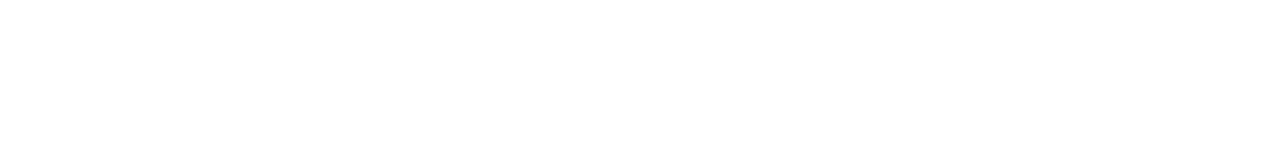
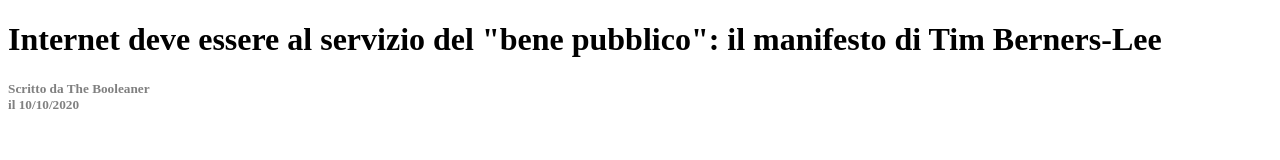
Before and after one commit to mas0110/html-css-booleaner, a plain HTML site: page index.html in a window 1280 px wide. Drawn offline with Linux system fonts and the light colour scheme.

Commit message:
aggiunto link css e h1 e h5

```diff
--- a/assets/style.css
+++ b/assets/style.css
@@ -0,0 +1,3 @@
+#reference{
+    color: grey;
+}
--- a/index.html
+++ b/index.html
@@ -4,10 +4,19 @@
     <meta charset="UTF-8">
     <meta http-equiv="X-UA-Compatible" content="IE=edge">
     <meta name="viewport" content="width=device-width, initial-scale=1.0">
-    <title>Document</title>
+    <title>the Booleaner</title>
+    <link rel="stylesheet" href="./assets/style.css">
 </head>
 <body>
     <header>
+        <h1>
+            Internet deve essere al servizio del "bene pubblico": il
+            manifesto di Tim Berners-Lee
+        </h1>
+        <h5 id="reference">
+            Scritto da The Booleaner <br>
+            il 10/10/2020
+        </h5>
 
     </header>
     <main>
```
